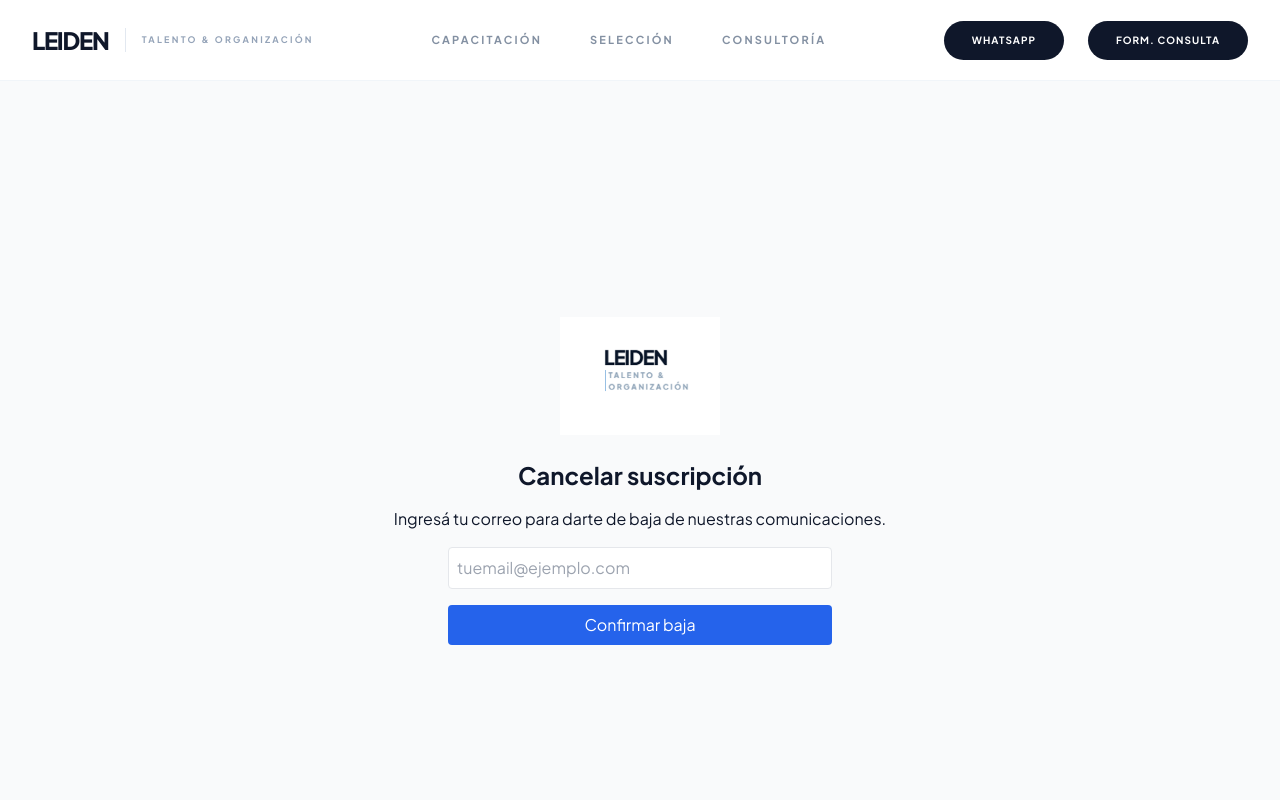
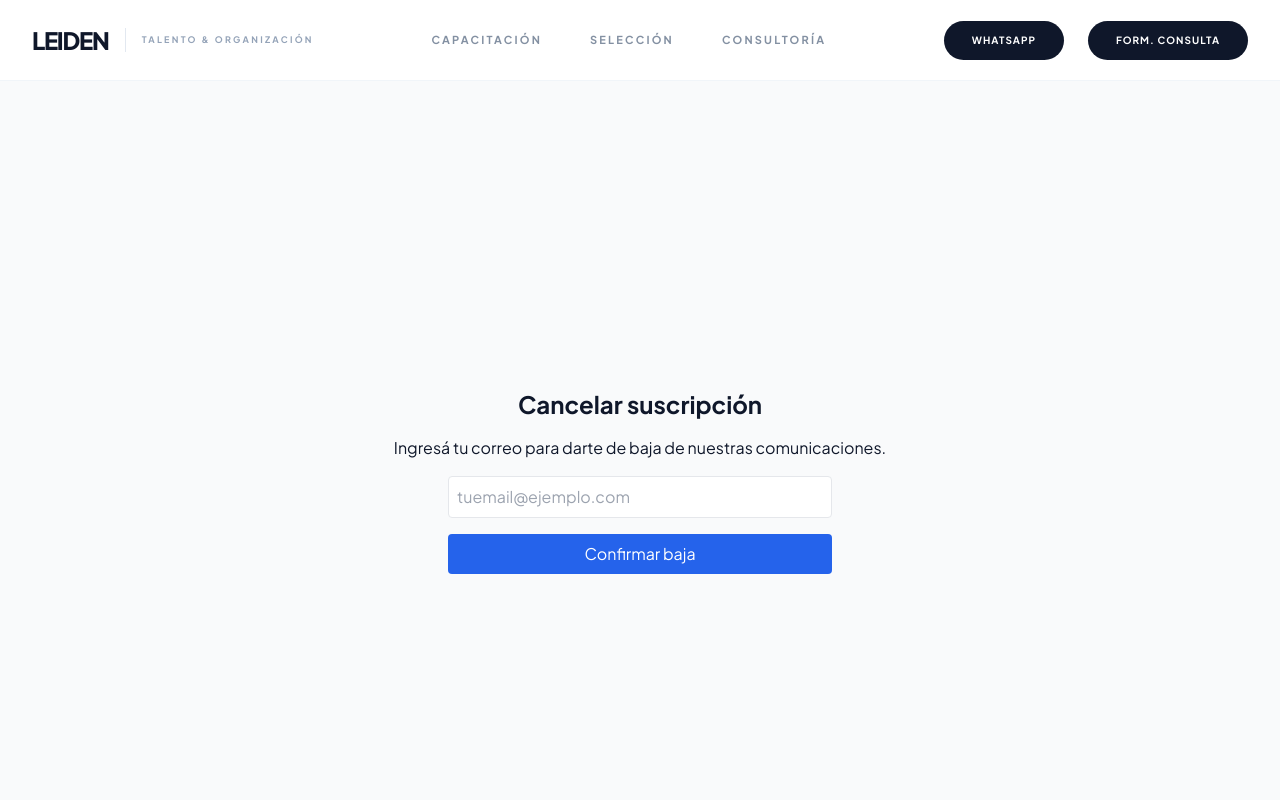
Before and after one commit to xocxotebiz01/LEIDEN-CONSULTORES, a React (Vite) app: page /unsubscribe in a window 1280 px wide. Shown: the top 800 px of the page. Built offline with nearby package versions, Linux system fonts and the light colour scheme.

Commit message:
Update unsubscribe.tsx

```diff
--- a/unsubscribe.tsx
+++ b/unsubscribe.tsx
@@ -30,7 +30,6 @@ const Unsubscribe: React.FC = () => {
 
   return (
     <div className="flex flex-col items-center justify-center min-h-screen bg-gray-50 p-6">
-      <img src="/logo.png" alt="Leiden Consultores" className="mb-6 w-40" />
       <h1 className="text-2xl font-bold mb-4">Cancelar suscripción</h1>
       <p className="mb-4">Ingresá tu correo para darte de baja de nuestras comunicaciones.</p>
       <form onSubmit={handleSubmit} className="flex flex-col gap-4 w-full max-w-sm">
```
